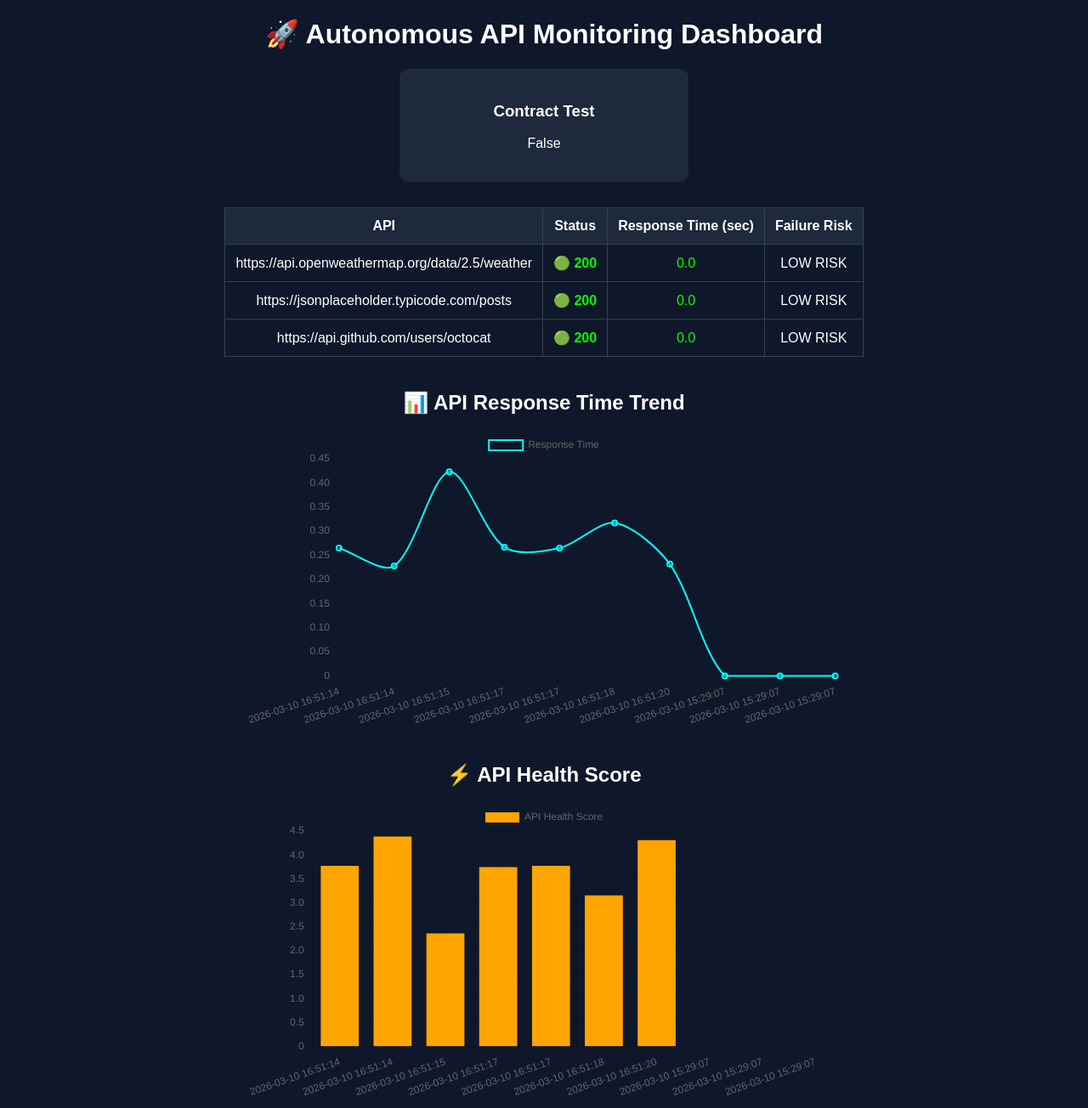
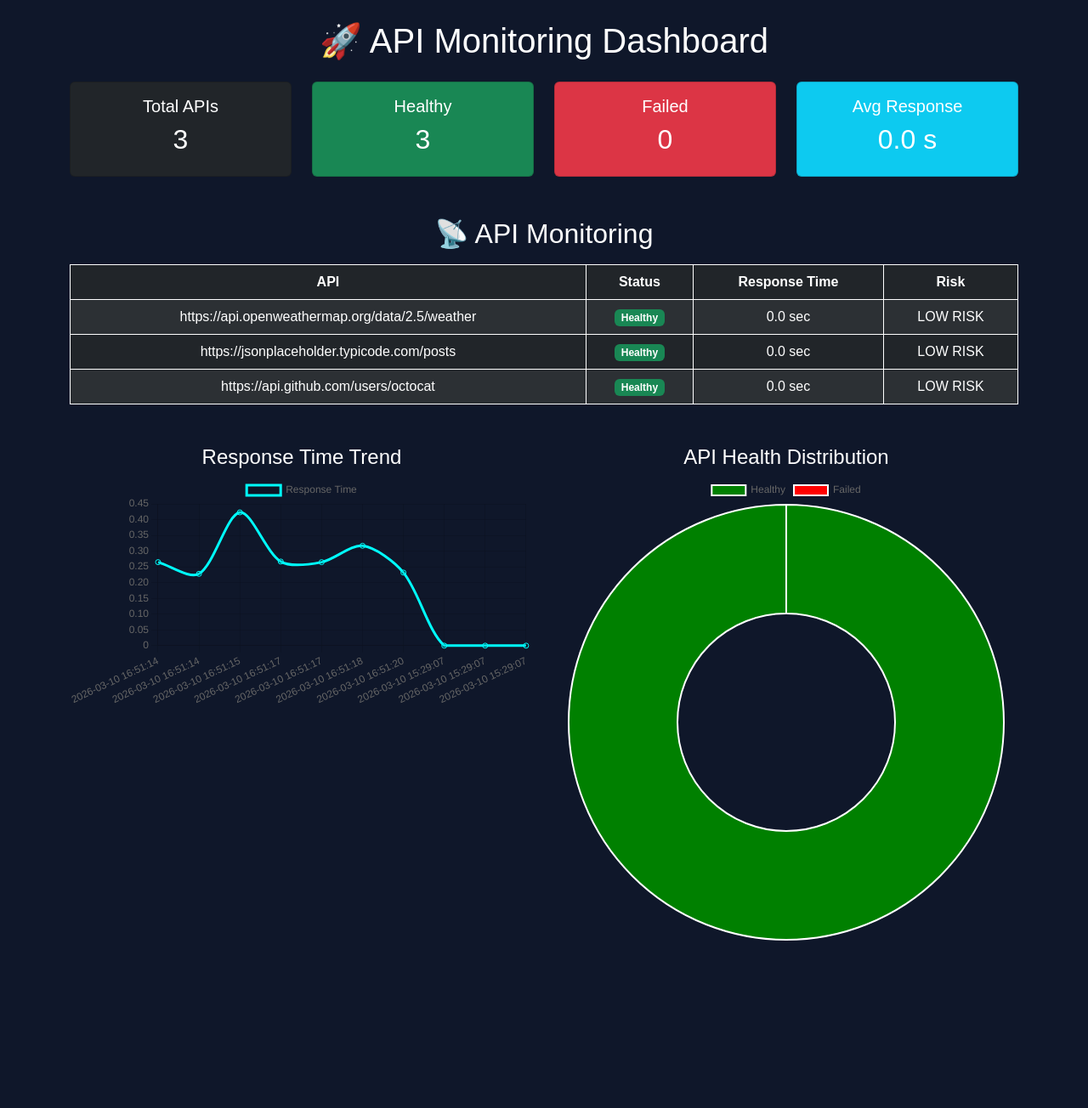
Before and after one commit to Ashu1792/Autonomous-API-Testing-Platform, a Flask app: page / in a window 1280 px wide. Shown: the whole page at 85% size. After the commit the page ends 1107 px from the top, so only its background shows below. Run offline with Flask 3, Linux system fonts and the light colour scheme; data comes from the database, SQL or seed files in the repository; both versions use the stored data as it was after the commit; data that the repository does not hold is empty.

Commit message:
update dashboard.html with improved version

```diff
--- a/templates/dashboard.html
+++ b/templates/dashboard.html
@@ -5,69 +5,79 @@
 
 <title>Autonomous API Monitoring Platform</title>
 
-<link rel="stylesheet" href="/static/style.css">
+<link href="https://cdn.jsdelivr.net/npm/bootstrap@5.3.3/dist/css/bootstrap.min.css" rel="stylesheet">
 
 <script src="https://cdn.jsdelivr.net/npm/chart.js"></script>
 
-<style>
-
-body{
-font-family: Arial;
-background:#0f172a;
-color:white;
-text-align:center;
-}
-
-table{
-margin:auto;
-border-collapse:collapse;
-margin-top:30px;
-}
-
-td,th{
-border:1px solid #334155;
-padding:12px;
-}
-
-th{
-background:#1e293b;
-}
-
-.card{
-background:#1e293b;
-padding:20px;
-margin:20px auto;
-width:300px;
-border-radius:10px;
-}
-
-.chart-container{
-width:700px;
-margin:auto;
-margin-top:40px;
-}
-
-</style>
+<link rel="stylesheet" href="/static/style.css">
 
 </head>
 
 <body>
 
-<h1>🚀 Autonomous API Monitoring Dashboard</h1>
+<div class="container">
 
-<div class="card">
-<h3>Contract Test</h3>
-<p>{{ contract }}</p>
+<h1 class="text-center mt-4">🚀 API Monitoring Dashboard</h1>
+
+<!-- Statistics Cards -->
+
+<div class="row mt-4 text-center">
+
+<div class="col-md-3">
+<div class="card bg-dark text-white">
+<div class="card-body">
+<h5>Total APIs</h5>
+<h2>{{ total }}</h2>
+</div>
+</div>
 </div>
 
-<table>
+<div class="col-md-3">
+<div class="card bg-success text-white">
+<div class="card-body">
+<h5>Healthy</h5>
+<h2>{{ healthy }}</h2>
+</div>
+</div>
+</div>
 
+<div class="col-md-3">
+<div class="card bg-danger text-white">
+<div class="card-body">
+<h5>Failed</h5>
+<h2>{{ failed }}</h2>
+</div>
+</div>
+</div>
+
+<div class="col-md-3">
+<div class="card bg-info text-white">
+<div class="card-body">
+<h5>Avg Response</h5>
+<h2>{{ avg_time }} s</h2>
+</div>
+</div>
+</div>
+
+</div>
+
+
+<!-- API Monitoring Table -->
+
+<h2 class="mt-5 text-center">📡 API Monitoring</h2>
+
+<table class="table table-dark table-striped mt-3">
+
+<thead>
 <tr>
 <th>API</th>
 <th>Status</th>
-<th>Response Time (sec)</th>
-<th>Failure Risk</th>
+<th>Response Time</th>
+<th>Risk</th>
 </tr>
+</thead>
+
+<tbody>
 
 {% for api in results %}
 
@@ -77,25 +87,13 @@ margin-top:40px;
 
 <td>
 {% if api.status == 200 %}
-<span style="color:lime; font-weight:bold;">🟢 {{ api.status }}</span>
+<span class="badge bg-success">Healthy</span>
 {% else %}
-<span style="color:red; font-weight:bold;">🔴 {{ api.status }}</span>
+<span class="badge bg-danger">Failed</span>
 {% endif %}
 </td>
 
-<td>
-
-{% if api.response_time < 0.5 %}
-<span style="color:lime;">{{ api.response_time }}</span>
-
-{% elif api.response_time < 1 %}
-<span style="color:orange;">{{ api.response_time }}</span>
-
-{% else %}
-<span style="color:red;">{{ api.response_time }}</span>
-{% endif %}
-
-</td>
+<td>{{ api.response_time }} sec</td>
 
 <td>{{ api.risk }}</td>
 
@@ -103,76 +101,68 @@ margin-top:40px;
 
 {% endfor %}
 
+</tbody>
+
 </table>
 
-<div class="chart-container">
 
-<h2>📊 API Response Time Trend</h2>
+<!-- Charts -->
+
+<div class="row mt-5">
+
+<div class="col-md-6">
+
+<h4>Response Time Trend</h4>
 <canvas id="responseChart"></canvas>
 
 </div>
 
-<div class="chart-container">
+<div class="col-md-6">
 
-<h2>⚡ API Health Score</h2>
+<h4>API Health Distribution</h4>
 <canvas id="healthChart"></canvas>
 
 </div>
 
+</div>
+
+</div>
+
+
 <script>
 
-const chartLabels = {{ labels | default([]) | tojson }};
-const responseTimes = {{ times | default([]) | tojson }};
+const labels = {{ labels | tojson }};
+const times = {{ times | tojson }};
 
-const ctx = document.getElementById("responseChart").getContext("2d");
-
-new Chart(ctx,{
+new Chart(document.getElementById("responseChart"),{
 
 type:"line",
 
 data:{
-labels:chartLabels,
+labels:labels,
 datasets:[{
 label:"Response Time",
-data:responseTimes,
+data:times,
 borderColor:"cyan",
-borderWidth:2,
-fill:false,
 tension:0.3
-}]
-},
-
-options:{
-responsive:true,
-scales:{
-y:{
-beginAtZero:true
-}
-}
-}
-
-});
-
-
-const healthData = responseTimes.map(t => t > 0 ? 1/t : 0);
-
-const ctx2 = document.getElementById("healthChart").getContext("2d");
-
-new Chart(ctx2,{
-
-type:"bar",
-
-data:{
-labels:chartLabels,
-datasets:[{
-label:"API Health Score",
-data:healthData,
-backgroundColor:"orange"
 }]
 }
 
 });
 
+new Chart(document.getElementById("healthChart"),{
+
+type:"doughnut",
+
+data:{
+labels:["Healthy","Failed"],
+datasets:[{
+data:[{{ healthy }},{{ failed }}],
+backgroundColor:["green","red"]
+}]
+}
+
+});
 
 setTimeout(function(){
 location.reload();
```
Also changed, not shown: data/api_logs.db.
